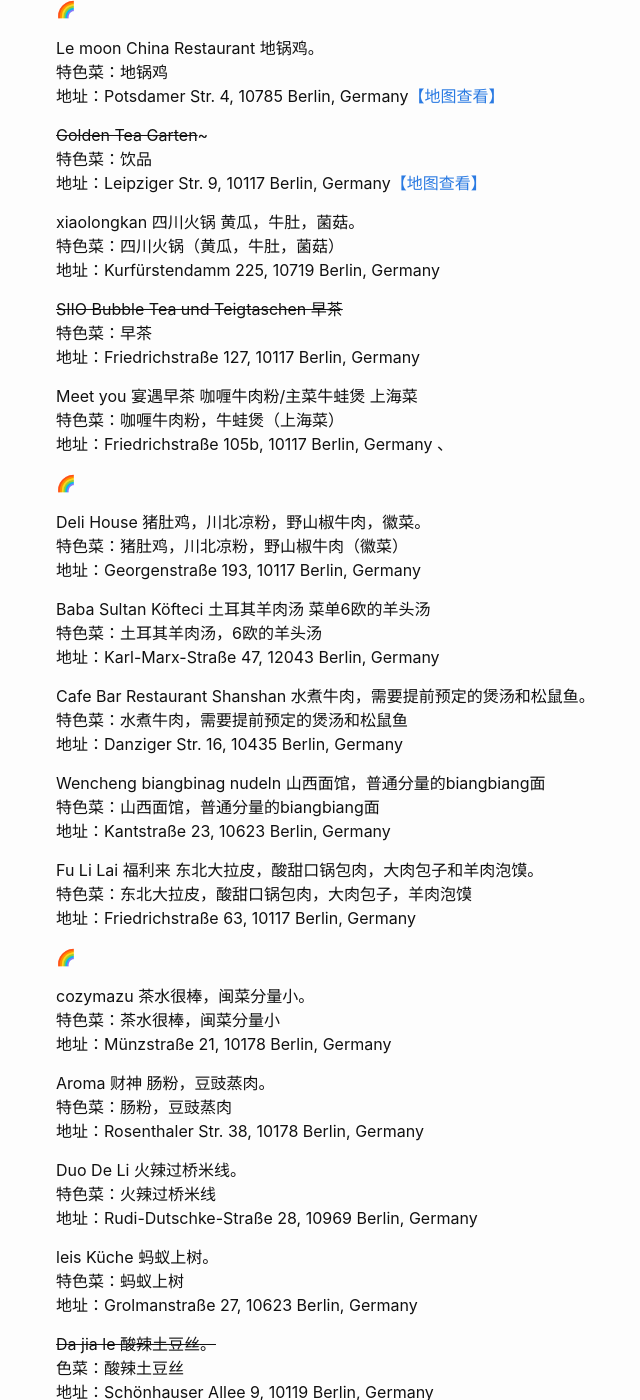
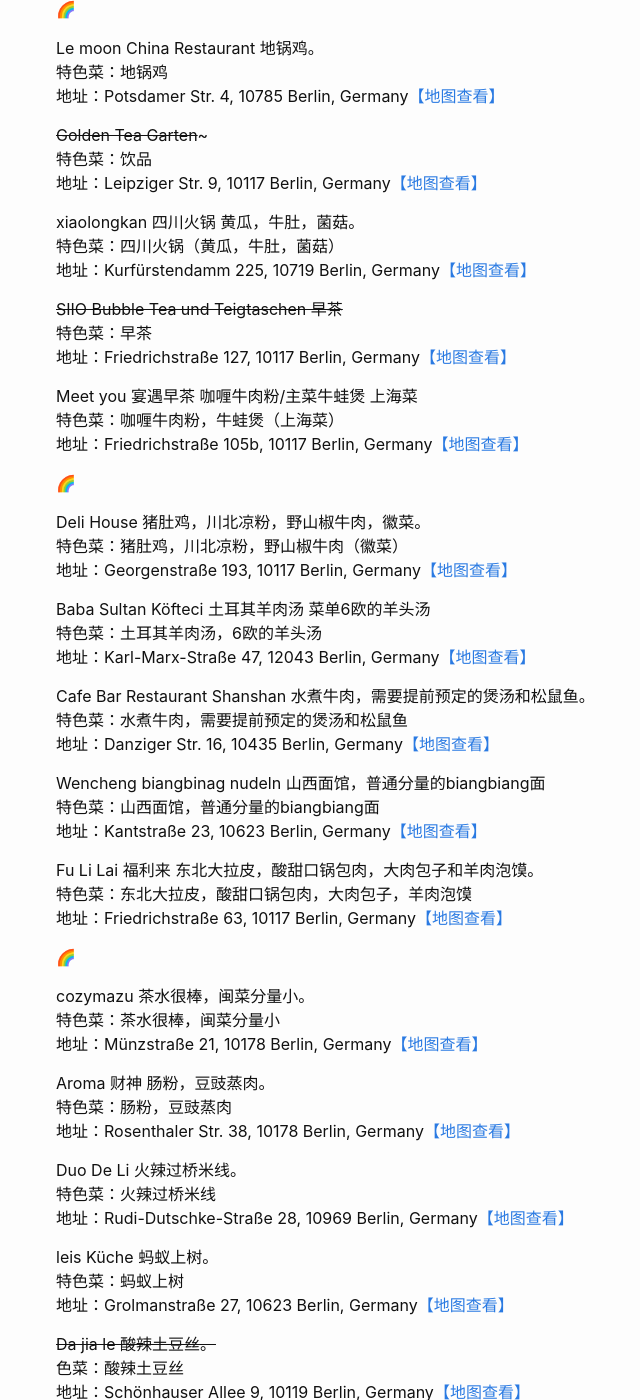
Before and after one commit to Howareu994/my-blog, a Jekyll site: the page built from _posts/2023-2-28-德国最爱餐厅.md, in a window 1280 px wide and 1400 px high, scrolled down 923 px. Shown: the whole window, without its empty margins (214-854 px from the left). Built offline with Jekyll 4.4.1, drawn with Linux system fonts in a browser that asks for light colours; some of the changed text lies outside the part shown.

Commit message:
Fix restaurant addresses and add map links
Updated restaurant addresses and added map links for better navigation.

```diff
--- a/_posts/2023-2-28-德国最爱餐厅.md
+++ b/_posts/2023-2-28-德国最爱餐厅.md
@@ -21,12 +21,12 @@
 
 Asia Restaurant Sonne 夫妻肺片，酸菜肥牛。
 特色菜：夫妻肺片，酸菜肥牛
-地址：Karl-Liebknecht-Straße 29, 10178 Berlin, Germany[【地图查看】](https://www.google.com/maps/search/?api=1&query=Asia+Restaurant+Sonne+Karl-Liebknecht-Straße+29+Berlin)
+地址：Karl-Liebknecht-Straße 29, 10178 Berlin, Germany[【地图查看】](https://maps.app.goo.gl/BJQe5DBwNWuXQaNy9)
 
 
 Liu Nudelhaus 重庆小面，小份前菜。
 特色菜：重庆小面，小份前菜
-地址：Kantstraße 136, 10623 Berlin, Germany[【地图查看】](https://www.google.com/maps/search/?api=1&query=Liu+Nudelhaus+Kantstraße+136+Berlin)
+地址：Kantstraße 136, 10623 Berlin, Germany[【地图查看】](https://maps.app.goo.gl/5i7UGP2ERNSMHGTY8)
 
 
 Wok show 地三鲜水饺。
@@ -52,78 +52,78 @@
 
 xiaolongkan 四川火锅 黄瓜，牛肚，菌菇。
 特色菜：四川火锅（黄瓜，牛肚，菌菇）
-地址：Kurfürstendamm 225, 10719 Berlin, Germany
+地址：Kurfürstendamm 225, 10719 Berlin, Germany[【地图查看】](https://www.google.com/maps/search/?api=1&query=xiaolongkan+Kurfürstendamm+225+Berlin)
 
 ~~SIIO Bubble Tea und Teigtaschen 早茶~~
 特色菜：早茶
-地址：Friedrichstraße 127, 10117 Berlin, Germany
+地址：Friedrichstraße 127, 10117 Berlin, Germany[【地图查看】](https://www.google.com/maps/search/?api=1&query=SIIO+Bubble+Tea+Friedrichstraße+127+Berlin)
 
 Meet you 宴遇早茶 咖喱牛肉粉/主菜牛蛙煲 上海菜
 特色菜：咖喱牛肉粉，牛蛙煲（上海菜）
-地址：Friedrichstraße 105b, 10117 Berlin, Germany  、
+地址：Friedrichstraße 105b, 10117 Berlin, Germany[【地图查看】](https://www.google.com/maps/search/?api=1&query=Meet+you+宴遇早茶+Friedrichstraße+105b+Berlin)
 
 🌈
 
 Deli House 猪肚鸡，川北凉粉，野山椒牛肉，徽菜。
 特色菜：猪肚鸡，川北凉粉，野山椒牛肉（徽菜）
-地址：Georgenstraße 193, 10117 Berlin, Germany
+地址：Georgenstraße 193, 10117 Berlin, Germany[【地图查看】](https://www.google.com/maps/search/?api=1&query=Deli+House+Georgenstraße+193+Berlin)
 
 
 Baba Sultan Köfteci 土耳其羊肉汤 菜单6欧的羊头汤
 特色菜：土耳其羊肉汤，6欧的羊头汤
-地址：Karl-Marx-Straße 47, 12043 Berlin, Germany
+地址：Karl-Marx-Straße 47, 12043 Berlin, Germany[【地图查看】](https://www.google.com/maps/search/?api=1&query=Baba+Sultan+Köfteci+Karl-Marx-Straße+47+Berlin)
 
 Cafe Bar Restaurant Shanshan 水煮牛肉，需要提前预定的煲汤和松鼠鱼。
 特色菜：水煮牛肉，需要提前预定的煲汤和松鼠鱼
-地址：Danziger Str. 16, 10435 Berlin, Germany
+地址：Danziger Str. 16, 10435 Berlin, Germany[【地图查看】](https://www.google.com/maps/search/?api=1&query=Cafe+Bar+Restaurant+Shanshan+Danziger+Str.+16+Berlin)
 
 Wencheng biangbinag nudeln 山西面馆，普通分量的biangbiang面
 特色菜：山西面馆，普通分量的biangbiang面
-地址：Kantstraße 23, 10623 Berlin, Germany
+地址：Kantstraße 23, 10623 Berlin, Germany[【地图查看】](https://www.google.com/maps/search/?api=1&query=Wencheng+biangbinag+nudeln+Kantstraße+23+Berlin)
 
 
 Fu Li Lai 福利来 东北大拉皮，酸甜口锅包肉，大肉包子和羊肉泡馍。
 特色菜：东北大拉皮，酸甜口锅包肉，大肉包子，羊肉泡馍
-地址：Friedrichstraße 63, 10117 Berlin, Germany
+地址：Friedrichstraße 63, 10117 Berlin, Germany[【地图查看】](https://www.google.com/maps/search/?api=1&query=Fu+Li+Lai+Friedrichstraße+63+Berlin)
 
 🌈
 
 cozymazu 茶水很棒，闽菜分量小。
 特色菜：茶水很棒，闽菜分量小
-地址：Münzstraße 21, 10178 Berlin, Germany
+地址：Münzstraße 21, 10178 Berlin, Germany[【地图查看】](https://www.google.com/maps/search/?api=1&query=cozymazu+Münzstraße+21+Berlin)
 
 
 Aroma 财神 肠粉，豆豉蒸肉。
 特色菜：肠粉，豆豉蒸肉
-地址：Rosenthaler Str. 38, 10178 Berlin, Germany
+地址：Rosenthaler Str. 38, 10178 Berlin, Germany[【地图查看】](https://www.google.com/maps/search/?api=1&query=Aroma+Rosenthaler+Str.+38+Berlin)
 
 
 Duo De Li 火辣过桥米线。
 特色菜：火辣过桥米线
-地址：Rudi-Dutschke-Straße 28, 10969 Berlin, Germany
+地址：Rudi-Dutschke-Straße 28, 10969 Berlin, Germany[【地图查看】](https://www.google.com/maps/search/?api=1&query=Duo+De+Li+Rudi-Dutschke-Straße+28+Berlin)
 
 leis Küche 蚂蚁上树。
 特色菜：蚂蚁上树
-地址：Grolmanstraße 27, 10623 Berlin, Germany
+地址：Grolmanstraße 27, 10623 Berlin, Germany[【地图查看】](https://www.google.com/maps/search/?api=1&query=leis+Küche+Grolmanstraße+27+Berlin)
 
 ~~Da jia le 酸辣土豆丝。~~
 色菜：酸辣土豆丝
-地址：Schönhauser Allee 9, 10119 Berlin, Germany
+地址：Schönhauser Allee 9, 10119 Berlin, Germany[【地图查看】](https://www.google.com/maps/search/?api=1&query=Da+jia+le+Schönhauser+Allee+9+Berlin)
 
 🌈
 
 Ming Dynastie West 分量足的川菜，另一家没吃过
 特色菜：分量足的川菜
-地址：Karl-Liebknecht-Straße 29, 10178 Berlin, Germany
+地址：Karl-Liebknecht-Straße 29, 10178 Berlin, Germany[【地图查看】](https://www.google.com/maps/search/?api=1&query=Ming+Dynastie+Karl-Liebknecht-Straße+29+Berlin)
 
 
 MingTastie 面条和生煎，面条需要额外点一份，不然不够河南人食面分量。
 特色菜：面条和生煎，需要额外点一份面条，不然不够河南人食面分量
-地址：Schönhauser Allee 10, 10119 Berlin, Germany
+地址：Schönhauser Allee 10, 10119 Berlin, Germany[【地图查看】](https://www.google.com/maps/search/?api=1&query=MingTastie+Schönhauser+Allee+10+Berlin)
 
 Chens Wok 卤猪蹄特别好吃。
 特色菜：卤猪蹄
-地址：Kantstraße 31, 10623 Berlin, Germany
+地址：Kantstraße 31, 10623 Berlin, Germany[【地图查看】](https://www.google.com/maps/search/?api=1&query=Chens+Wok+Kantstraße+31+Berlin)
 
 🔥Westfalen Müllheim an der Ruhr:
 
@@ -131,7 +131,7 @@
 
 Bruder Grill 兄弟烤吧，国内常规的自助烧烤，有些阴暗但温馨的餐厅环境。
 特色菜：国内常规的自助烧烤，有些阴暗但温馨的餐厅环境
-地址：Duisburger Str. 1, 45479 Mülheim an der Ruhr, Germany
+地址：Duisburger Str. 1, 45479 Mülheim an der Ruhr, Germany[【地图查看】](https://www.google.com/maps/search/?api=1&query=Bruder+Grill+Duisburger+Str.+1+Mülheim+an+der+Ruhr)
 
 🔥München:
 
@@ -139,7 +139,7 @@
 
 Taklamakan 拉条子，大盘鸡面。
 特色菜：拉条子，大盘鸡面
-地址：Goethestraße 2, 80336 München, Germany
+地址：Goethestraße 2, 80336 München, Germany[【地图查看】](https://www.google.com/maps/search/?api=1&query=Taklamakan+Goethestraße+2+München)
 
 引用
 Qulle: *https://usa.lkk.com/zh-hk/cooking-stories/the-eight-great-traditions-of-chinese-cuisine
```
